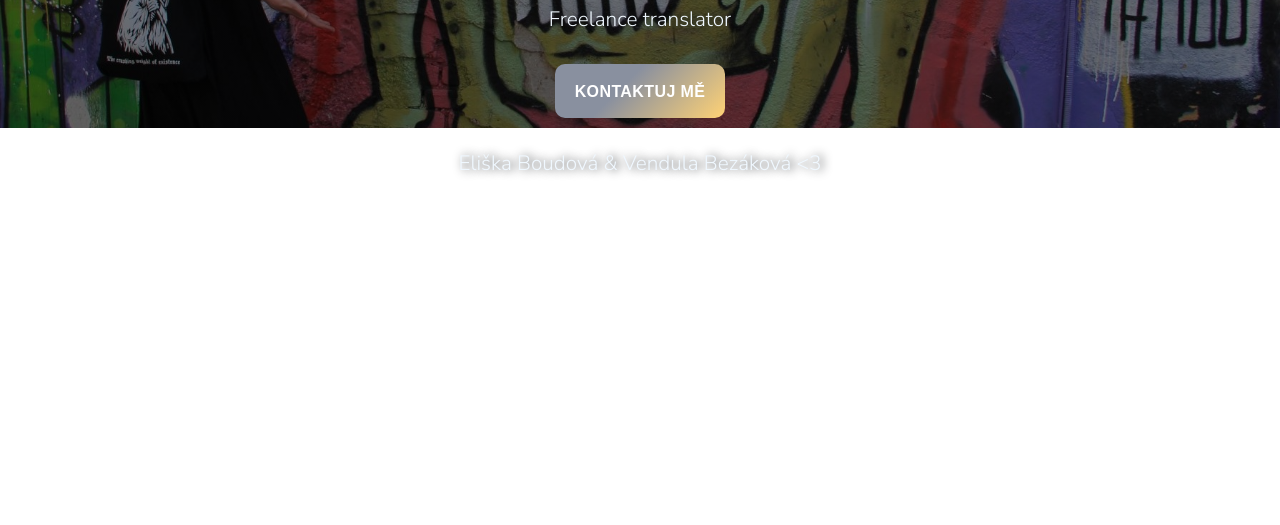
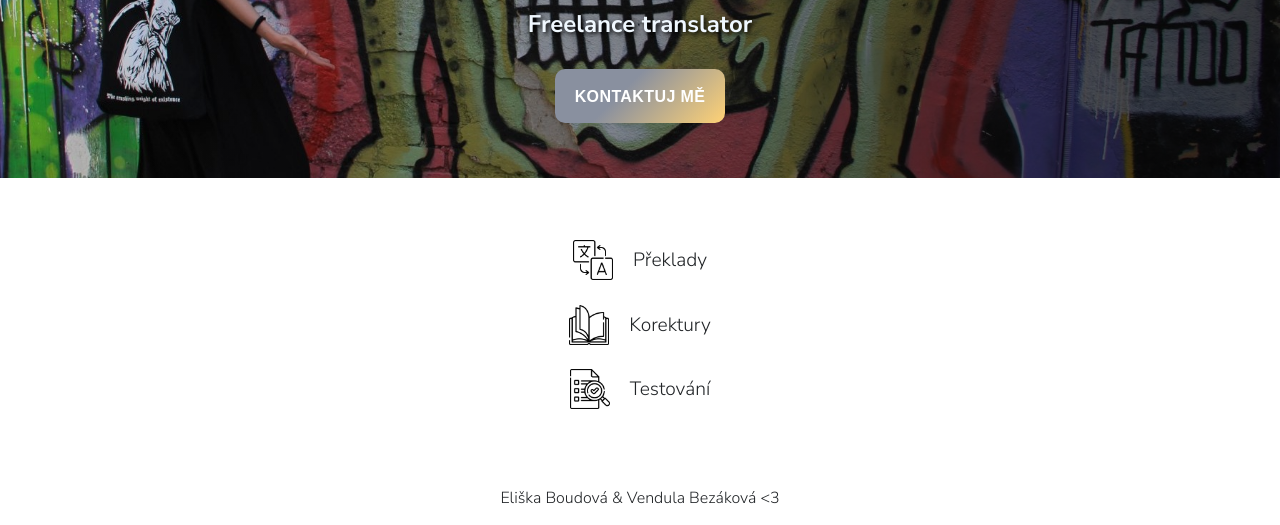
Before and after one commit to vendulabezakova/eliska-boudova, an Eleventy site: page index.html in a window 1280 px wide. Shown: the part 379-904 px from the top of the page. Before the commit the page ends 800 px from the top, so only its background shows below. Built offline with nearby package versions, Linux system fonts and the light colour scheme; Eleventy itself is replaced by a stand-in of ours; files that its build step writes are made by us from their sources.

Commit message:
icons usp, hero image gradient

```diff
--- a/index.html
+++ b/index.html
@@ -18,6 +18,21 @@ title: Eliška Boudová
     </h1>
     <p>Freelance translator</p>
     <button class="button-cta" role="button"><span class="text">Kontaktuj mě</span></button>
+</section>
 
-
+<section class="usp">
+    <div class="icons">
+        <div class="icon-text">
+        <img class="icon" src="images/icon-translation.png">
+            <p>Překlady</p>
+        </div>
+        <div class="icon-text">
+            <img class="icon" src="images/icon-book.png">
+            <p>Korektury</p>
+        </div>
+        <div class="icon-text">
+            <img class="icon" src="images/icon-testing.png">
+            <p>Testování</p>
+        </div>
+    </div>
 </section>
--- a/scss/_images.scss
+++ b/scss/_images.scss
@@ -1,7 +1,7 @@
 @use "colors";
 
 .hero {
-    background-image: linear-gradient(rgba(0, 0, 0, 0.5), rgba(0, 0, 0, 0.5)), url('/images/eliska-boudova-hero-placeholder.jpg');
+    background-image: linear-gradient(to right, rgba(0, 0, 0, 0.025), rgba(0, 0, 0, 0.744)), url('/images/eliska-boudova-hero-placeholder.jpg');
     background-repeat: no-repeat;
     background-size:cover;
     background-position: 25% 75%;
--- a/scss/_typo.scss
+++ b/scss/_typo.scss
@@ -11,15 +11,19 @@ h1, h2, h3 {
 }
 
 .hero h1, p {
-    color: aliceblue;
     text-align: center;
-    text-shadow: colors.$color-paragraph 3px 0 10px;
 }
 
 .hero h1 {
     font-size: 2.4rem;
+    color: rgb(255, 255, 255);
+    text-shadow: 2px 2px 4px #000000;
+    font-weight: 700;
 }
 
-p {
-    font-size: 1.3rem;
+.hero p {
+    color: aliceblue;
+    text-shadow: 2px 2px 4px #000000;
+    font-weight: 700;
+    font-size: 1.5rem;
 }
--- /dev/null
+++ b/scss/_usp.scss
@@ -0,0 +1,18 @@
+@use "colors";
+@use "typo";
+
+.icon {
+    height: 40px;
+    margin-right: 20px;
+    padding: 10px 0;
+}
+
+.icon-text {
+    display: flex;
+    align-items: center;
+    justify-content: center;
+}
+
+.usp p {
+    font-size: 1.2rem;
+}
--- a/scss/style.scss
+++ b/scss/style.scss
@@ -5,8 +5,13 @@
 @use "button";
 @use "contact";
 @use "images";
+@use "usp";
 
 body {
     margin: 0;
     padding: 0;
 }
+
+section {
+    padding: 50px 0;
+}
```
Also changed, not shown: css/style.css, images/icon-book.png (added), images/icon-testing.png (added), images/icon-translation.png (added), 7 other files.
